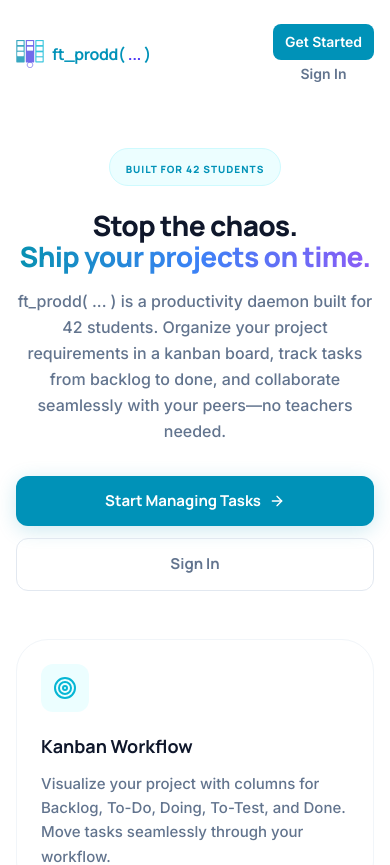
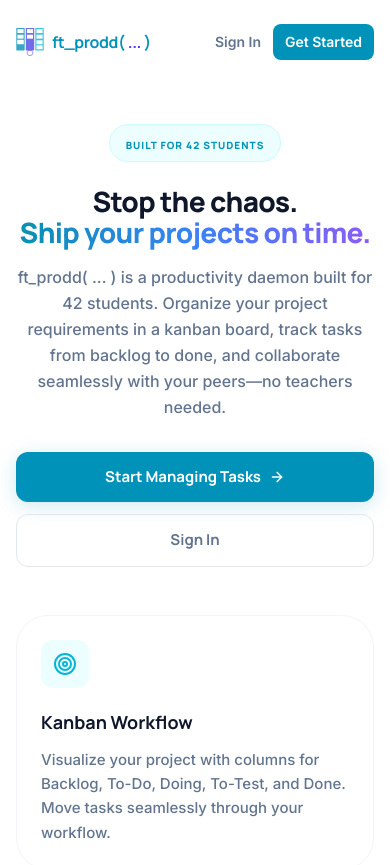
Before and after one commit to DARIONZITA/ft_prodd, a React (Vite) app in the folder frontend/: page / in a window 390 px wide. Shown: the top 865 px of the page. Built offline with nearby package versions, Linux system fonts and the light colour scheme; no server answers.

Commit message:
improve(UI): adjust Navbar layout for better responsiveness

```diff
--- a/frontend/src/pages/LandingPage.tsx
+++ b/frontend/src/pages/LandingPage.tsx
@@ -12,7 +12,7 @@ export default function LandingPage() {
       {/* ── Navbar ── */}
       <nav className="max-w-7xl mx-auto px-4 sm:px-6 py-6 flex justify-between items-center">
         <Logo />
-        <div className="flex flex-col-reverse items-center gap-1 xs:flex-row xs:items-center xs:gap-3 sm:gap-6">
+        <div className="flex flex-row items-center gap-3 sm:gap-6 max-[280px]:flex-col-reverse max-[280px]:items-center max-[280px]:gap-1">
           <Link to="/signin" className="font-body text-sm font-semibold text-slate-500 hover:text-slate-900 no-underline transition-colors duration-150 whitespace-nowrap">
             Sign In
           </Link>
```
